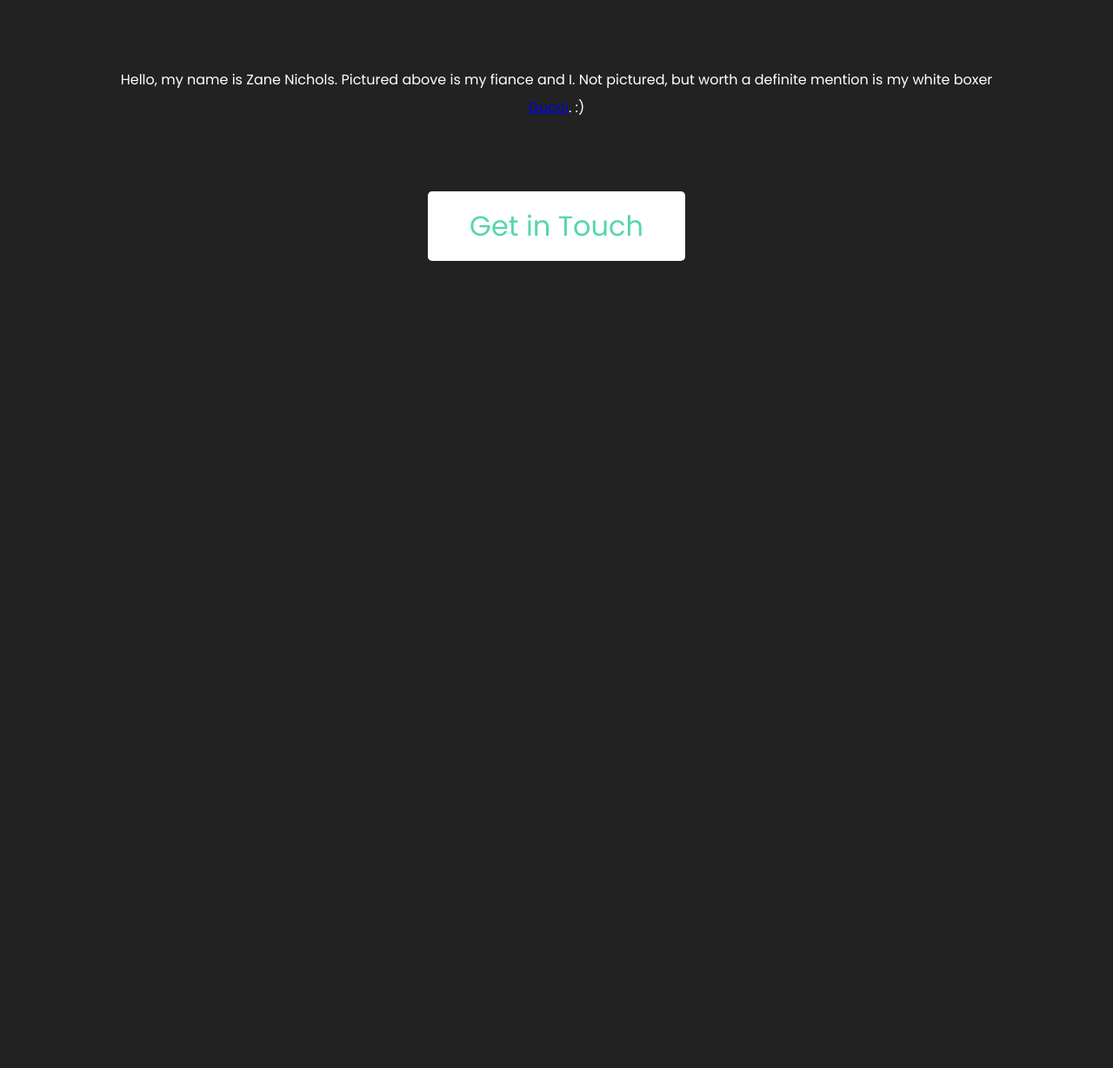
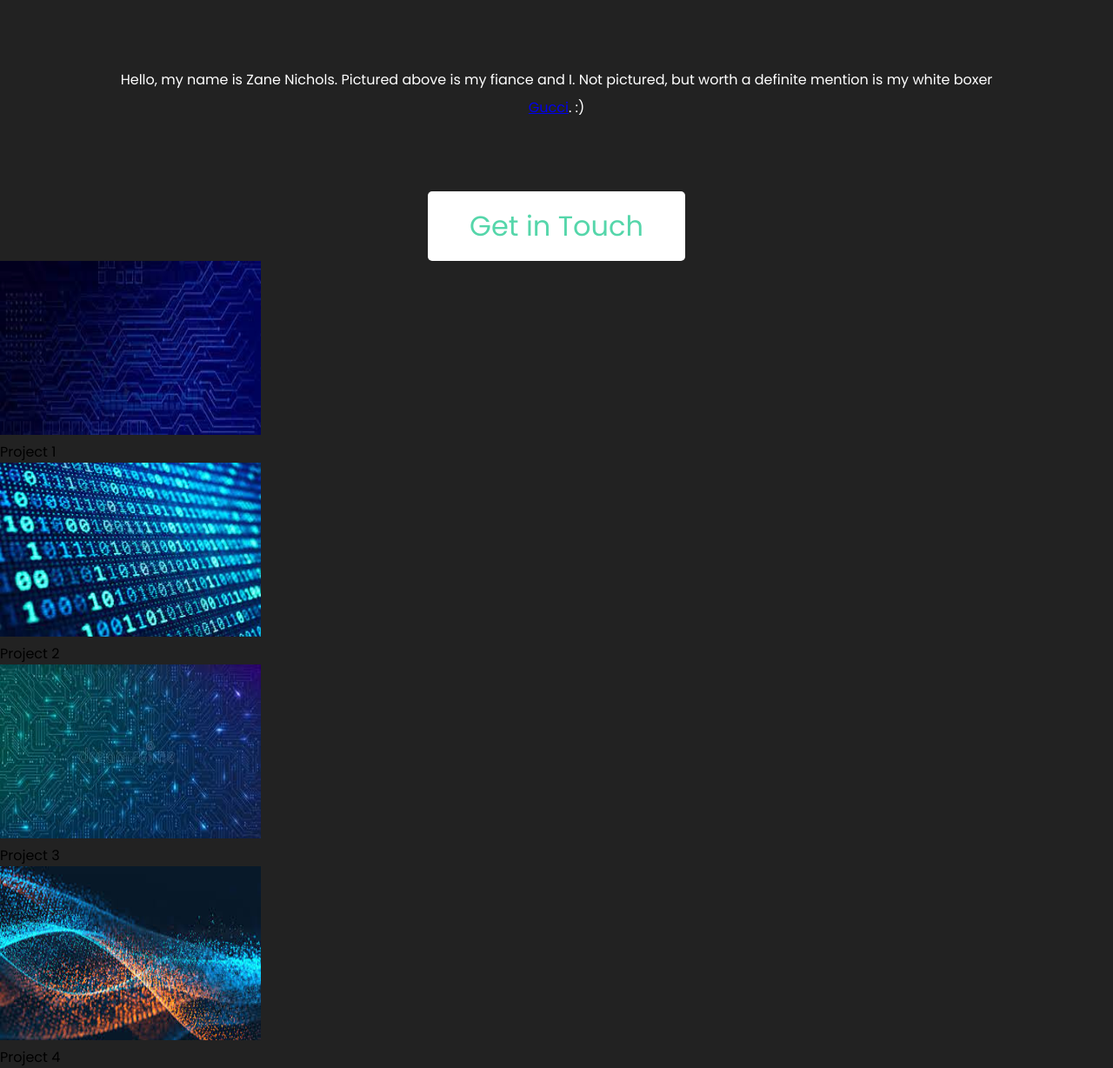
Before and after one commit to NicholsZane13/module2ku, a plain HTML site: page index.html in a window 1280 px wide. Shown: the part 950-2178 px from the top of the page at 87% size. Before the commit the page ends 1250 px from the top, so only its background shows below. Drawn offline with Linux system fonts and the light colour scheme.

Commit message:
Images and classes added

```diff
--- a/index.html
+++ b/index.html
@@ -33,6 +33,27 @@
 
         <div class="workspace">
 
+            <div class="work">
+                <a href="tech/t1.jpg" target="_blank"><img src="tech/t1.jpg" width="300" height="200"></a>
+                <div class="descri">Project 1</div>
+            </div>
+
+            <div class="work">
+                <a href="tech/t2.jpg" target="_blank"><img src="tech/t2.jpg" width="300" height="200"></a>
+                <div class="descri">Project 2</div>
+            </div>
+
+            <div class="work">
+                <a href="tech/t3.jpg" target="_blank"><img src="tech/t3.jpg" width="300" height="200"></a>
+                <div class="descri">Project 3</div>
+            </div>
+
+            <div class="work">
+                <a href="tech/t4.jpg" target="_blank"><img src="tech/t4.jpg" width="300" height="200"></a>
+                <div class="descri">Project 4</div>
+            </div>
+
+
         </div>
 
 
```
